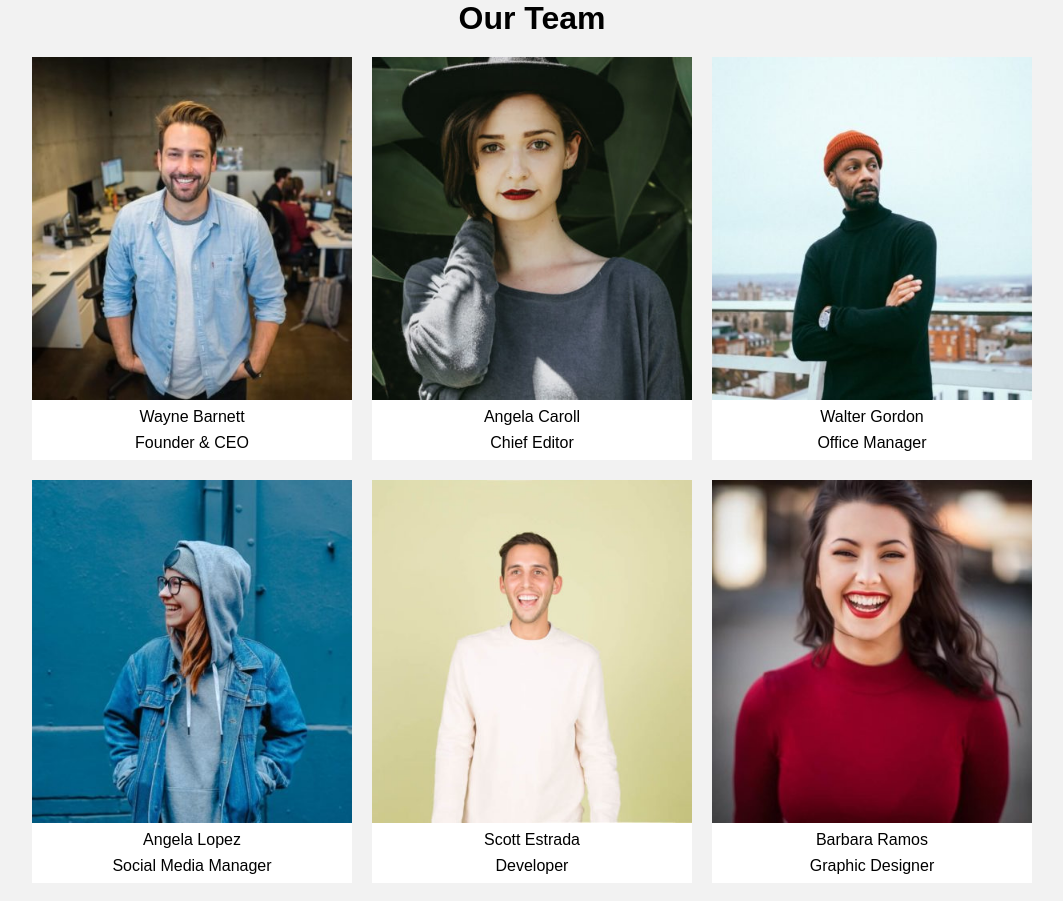
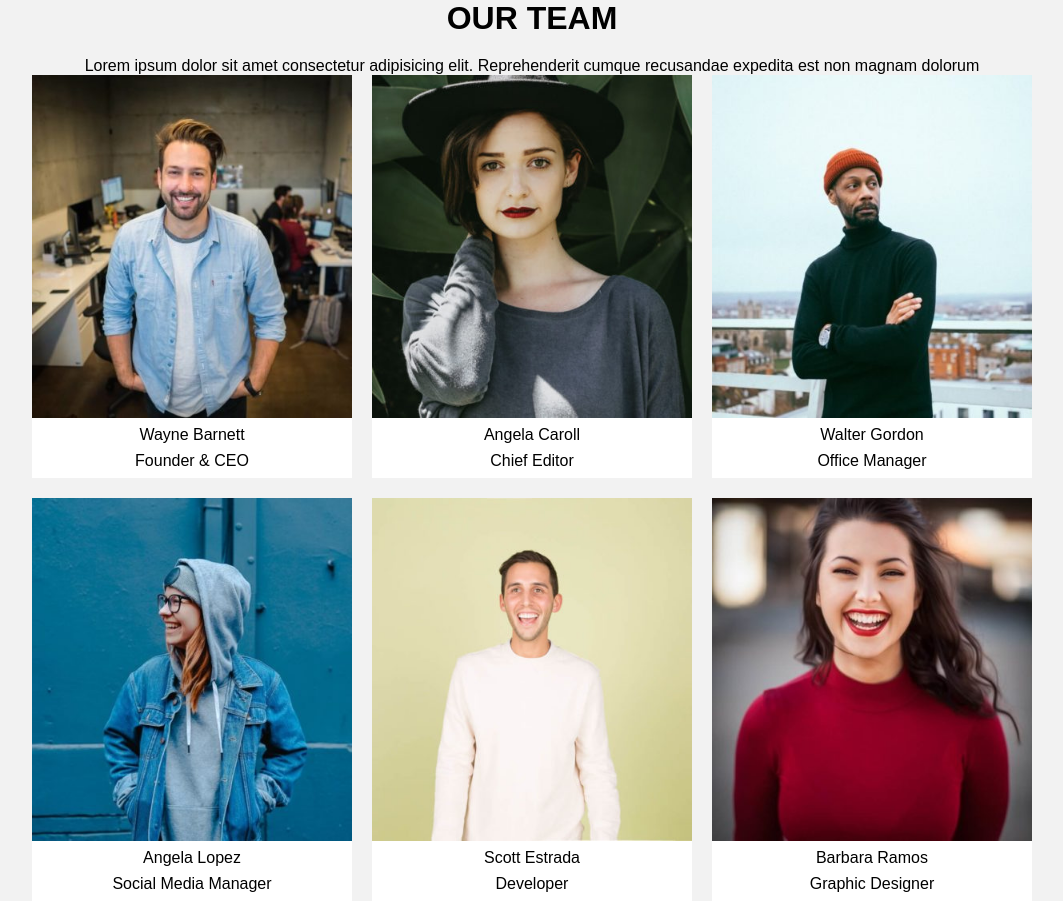
Before and after one commit to christianarca27/js-our-team, a plain HTML site: page index.html in a window 1280 px wide. Shown: the whole page, without its empty margins (108-1171 px from the left). Drawn offline with Linux system fonts and the light colour scheme.

Commit message:
feat: aggiunto paragrafo descrittivo pagina

```diff
--- a/index.html
+++ b/index.html
@@ -10,7 +10,9 @@
 </head>
 <body>
     <div class="container-centered">
-        <h1>Our Team</h1>
+        <h1>OUR TEAM</h1>
+
+        <p>Lorem ipsum dolor sit amet consectetur adipisicing elit. Reprehenderit cumque recusandae expedita est non magnam dolorum</p>
 
         <ul id="member-list"></ul>
     </div>
```
